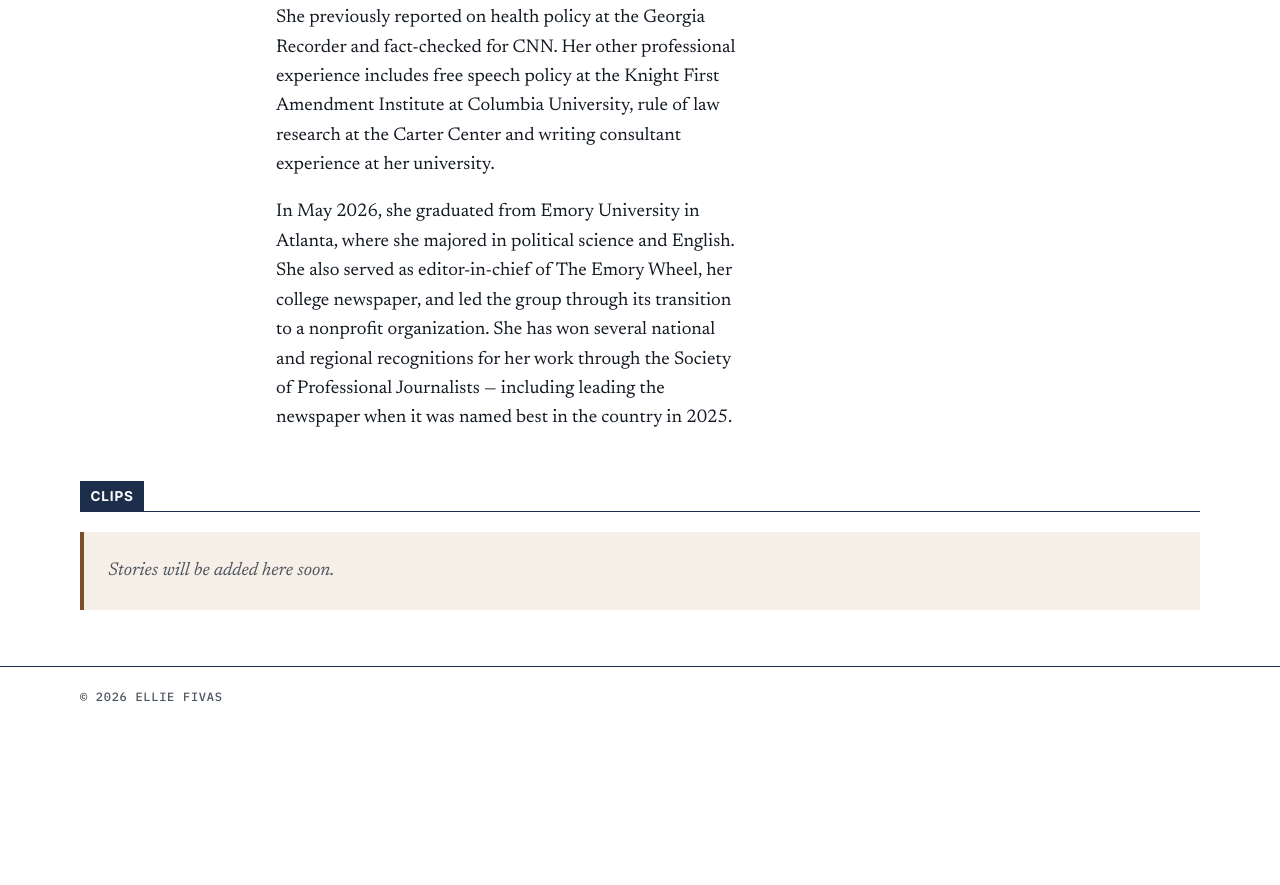
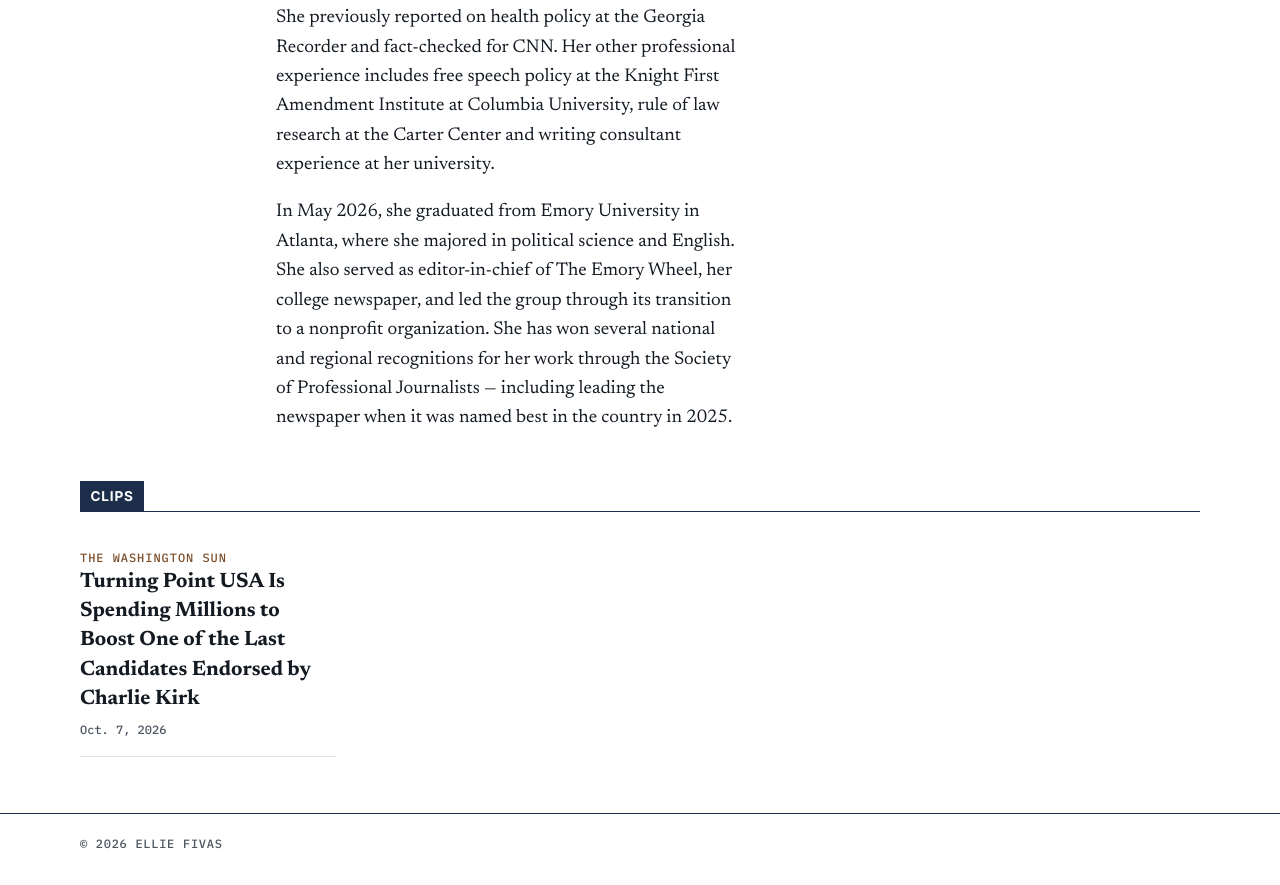
Before and after one commit to ef-2004/aji-ef, a plain HTML site: page index.html in a window 1280 px wide. Shown: the part 565-1450 px from the top of the page. Before the commit the page ends 1303 px from the top, so only its background shows below. Drawn offline with Linux system fonts and the light colour scheme.

Commit message:
Add clip: Turning Point USA Is Spending Millions
Co-Authored-By: Claude Opus 5.5 <noreply@anthropic.com>
Claude-Session: https://claude.ai/code/session_011Vjm2Hv9zAkW1XqRrqEgfG

```diff
--- a/index.html
+++ b/index.html
@@ -401,8 +401,13 @@
         </li>
         Then delete the placeholder paragraph below.
       -->
-      <ul class="clip-list"></ul>
-      <p class="placeholder">Stories will be added here soon.</p>
+      <ul class="clip-list">
+        <li>
+          <span class="outlet">The Washington Sun</span>
+          <a href="https://www.washingtonsun.com/campaigns/turning-point-usa-arizona-governor-race-spending">Turning Point USA Is Spending Millions to Boost One of the Last Candidates Endorsed by Charlie Kirk</a>
+          <time datetime="2026-10-07">Oct. 7, 2026</time>
+        </li>
+      </ul>
     </section>
   </main>
 
```
